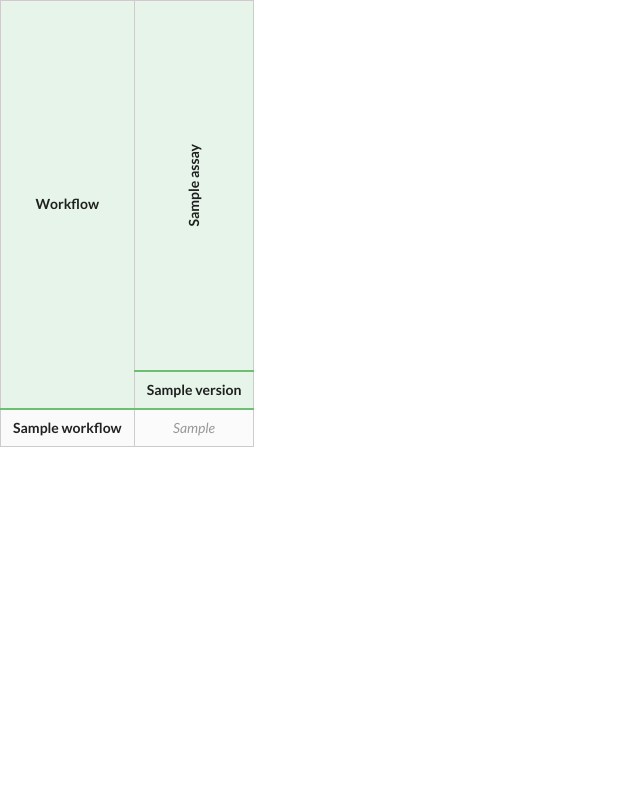
After one commit to oicr-gsi/flask_ui, a Flask app: template templates/overview.html in a window 1280 px wide. The commit adds this page. Shown: the whole page, without its empty margins (0-640 px from the left). Run offline with Flask 3, Linux system fonts and the light colour scheme; the template is opened without the code that fills it: most values are stand-ins (such as "Sample title", 1, 10 or a date in 2020); parts of the project's set-up code (start-up, migrations or seed data) failed here and were passed over.

Commit message:
Added Overview functionality

```diff
--- a/app.py
+++ b/app.py
@@ -9,6 +9,7 @@ import json
 import os
 import re
 import sys
+from collections import defaultdict
 from copy import deepcopy
 
 from flask import Flask, render_template, request, current_app
@@ -279,6 +280,23 @@ def update(assay, version):
                                selected_project=assay,
                                selected_version=version,
                                messages=messages)
+    elif request.form['update_button'] == 'overview':
+        data = state.get_assay_overview()
+
+        # Collect assay → versions mapping
+        assay_columns = defaultdict(list)
+        for row in data.values():
+            for col in row.keys():
+                assay, version = col.split(":")
+                if version not in assay_columns[assay]:
+                    assay_columns[assay].append(version)
+
+        for assay in assay_columns:
+            assay_columns[assay].sort()
+
+        return render_template("overview.html",
+                               data=data,
+                               assay_columns=dict(assay_columns))
     elif request.form['update_button'] == "reset":
         state.config = load_config()
         state.preset_list = load_presets()
--- /dev/null
+++ b/static/css/overview.css
@@ -0,0 +1,84 @@
+.matrix {
+  border-collapse: collapse;
+  table-layout: fixed;
+  width: max-content;
+}
+
+.matrix td[data-assay],
+.matrix th[data-assay] {
+  border-left: 2px solid #aaa;
+}
+
+.matrix th,
+.matrix td {
+  padding: 8px 12px;
+  border: 1px solid #ccc;
+  text-align: center;
+}
+
+.matrix thead th {
+  font-weight: bold;
+  background-color: #e6f4ea;
+  border-bottom: 2px solid #6fbf73;
+  text-align: center;
+}
+
+/* Version row: slightly lighter text */
+.version-header th {
+  font-weight: bold;
+}
+
+.missing {
+  color: #999;
+  font-style: italic;
+}
+
+.table-wrapper {
+  overflow-x: auto;
+  max-width: 100%;
+}
+
+/* Assay group header */
+.assay-header th {
+  background-color: #e6f4ea;   /* pale green */
+  font-weight: bold;
+  border-bottom: 2px solid #8bc48a;
+}
+
+.assay-group {
+  height: 370px;                 /* reserves vertical space */
+  padding: 0;
+  vertical-align: bottom;
+  border-right: 3px solid #6fbf73;   /* dark separator between assays */
+}
+
+.rotate-90 {
+  transform: rotate(-90deg);
+  transform-origin: center;
+  display: flex;
+  align-items: center;
+  justify-content: center;
+  height: 100%;
+  white-space: nowrap;
+}
+
+/* Version header */
+.version-header th {
+  background-color: #f5f5f5;
+  font-weight: normal;
+}
+
+/* Workflow column */
+.workflow {
+  font-weight: bold;
+  text-align: right;
+  background-color: #fafafa;
+  padding-right: 10px;
+}
+
+/* Missing values */
+.missing {
+  color: #999;
+  font-style: italic;
+  background-color: #fbfbfb;
+}
--- a/templates/base.html
+++ b/templates/base.html
@@ -144,6 +144,7 @@
      <button class="ui blue button" name="update_button" type="submit" value="reset">Reset</button>
      <button class="ui blue button" name="update_button" type="submit" value="record">Record</button>
      <button class="ui blue button" name="update_button" type="submit" value="write">Write to Disk</button>
+     <button class="ui blue button" name="update_button" type="submit" value="overview">Overview</button>
   </form>
   <hr>
 </div>
--- /dev/null
+++ b/templates/overview.html
@@ -0,0 +1,63 @@
+<!DOCTYPE html>
+<html lang="en">
+
+<head>
+    <meta charset="UTF-8">
+    <meta name="viewport" content="width=device-width, initial-scale=1.0">
+    <title>Overview of assay configurations</title>
+    <link rel="stylesheet" href="https://cdn.jsdelivr.net/npm/semantic-ui@2.4.2/dist/semantic.min.css">
+    <link rel="stylesheet" href="{{ url_for('static', filename='css/overview.css')}}">
+    <script src="https://cdn.jsdelivr.net/npm/semantic-ui@2.4.2/dist/semantic.min.js"></script>
+</head>
+<body>
+<div class="table-wrapper">
+<table class="matrix">
+  <thead>
+    <!-- Assay group row -->
+    <tr class="assay-header">
+      <th rowspan="2">Workflow</th>
+      {% for assay, versions in assay_columns.items() %}
+        <th colspan="{{ versions | length }}" class="assay-group">
+          <div class="rotate-90">{{ assay }}</div>
+        </th>
+      {% endfor %}
+    </tr>
+
+    <!-- Version row -->
+    <tr class="version-header">
+      {% for assay, versions in assay_columns.items() %}
+        {% for version in versions %}
+          <th>{{ version }}</th>
+        {% endfor %}
+      {% endfor %}
+    </tr>
+  </thead>
+
+  <tbody>
+    {% for workflow, row in data | dictsort %}
+      <tr>
+        <td class="workflow">{{ workflow }}</td>
+
+        {% for assay, versions in assay_columns.items() %}
+          {% for version in versions %}
+            {% set key = assay ~ ":" ~ version %}
+            <td class="{% if key not in row %}missing{% endif %}">
+            {% for value in row.get(key, ["—"]) %}
+              <div>
+                {% if value == "0.0.0" %}
+                  XXX
+                {% else %}
+                  {{ value }}
+                {% endif %}
+              </div>
+            {% endfor %}
+            </td>
+          {% endfor %}
+        {% endfor %}
+      </tr>
+    {% endfor %}
+  </tbody>
+</table>
+</div>
+</body>
+</html>
```
Also changed, not shown: services/session_state.py (+16 -0 lines).
